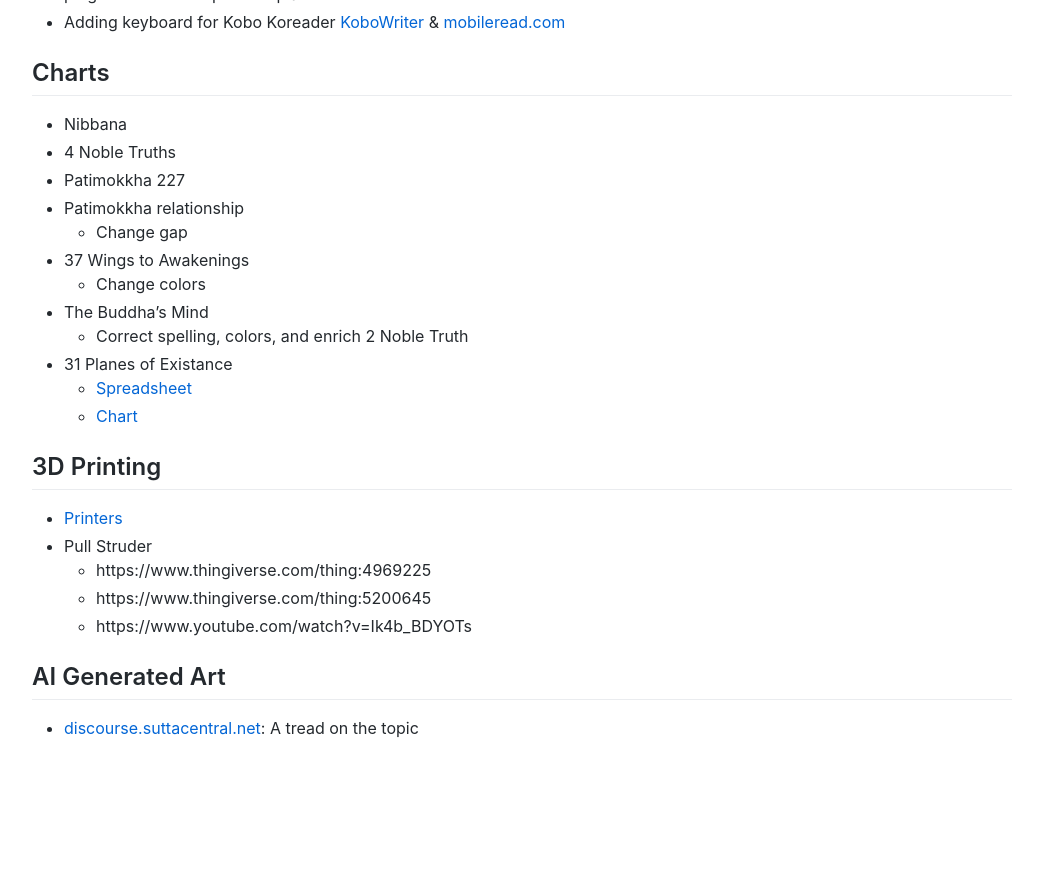
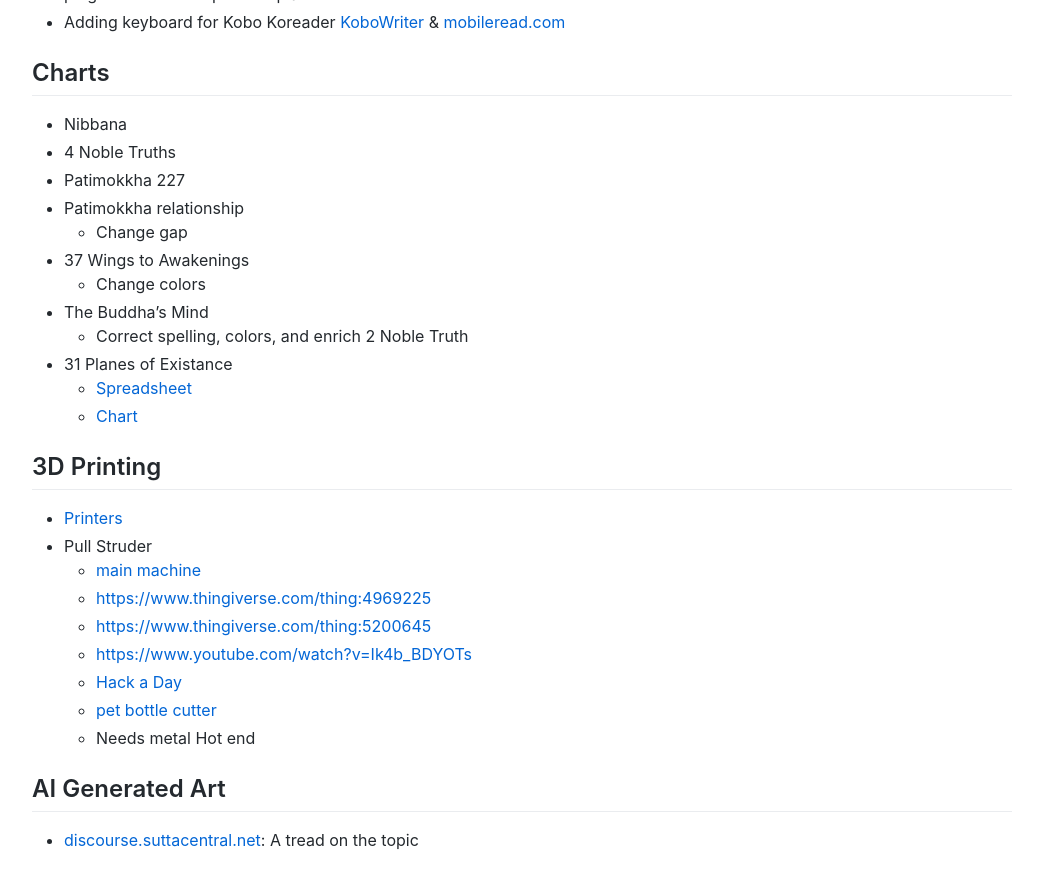
Before and after one commit to cittadhammo/old-personal-website, a Jekyll site: the page built from projects.md, in a window 1280 px wide and 900 px high, scrolled down 2239 px. Shown: the top 889 px of the window, without its empty margins (118-1161 px from the left). Built offline with Jekyll 4.4.1, drawn with Linux system fonts in a browser that asks for light colours; before the commit the page ends 3027 px from its top, so only the background shows below that.

Commit message:
Update projects.md

```diff
--- a/projects.md
+++ b/projects.md
@@ -100,9 +100,13 @@
 
 - [Printers](https://docs.google.com/document/d/1D5xxhqqoeXHjThn9ryQusZ4Ha8XDlrCnOrlBaLQUVmE/edit?usp=sharing)
 - Pull Struder
-  - https://www.thingiverse.com/thing:4969225
-  - https://www.thingiverse.com/thing:5200645
-  - https://www.youtube.com/watch?v=Ik4b_BDYOTs
+  - [main machine](https://www.thingiverse.com/thing:5200645)
+  - [https://www.thingiverse.com/thing:4969225](https://www.thingiverse.com/thing:4969225)
+  - [https://www.thingiverse.com/thing:5200645](https://www.thingiverse.com/thing:5200645)
+  - [https://www.youtube.com/watch?v=Ik4b_BDYOTs](https://www.youtube.com/watch?v=Ik4b_BDYOTs)
+  - [Hack a Day](https://hackaday.io/project/185196-pullstruder-from-plastic-bottle-to-pet-filament)
+  - [pet bottle cutter](https://www.printables.com/fr/model/506101-pet-bottle-cutter-with-bearings)
+  - Needs metal Hot end
 
 ## AI Generated Art
 
```
